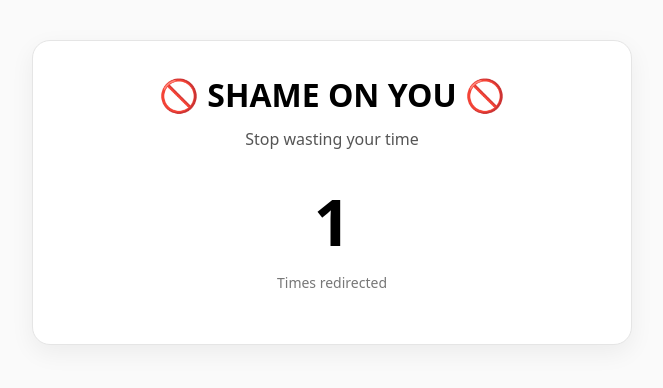
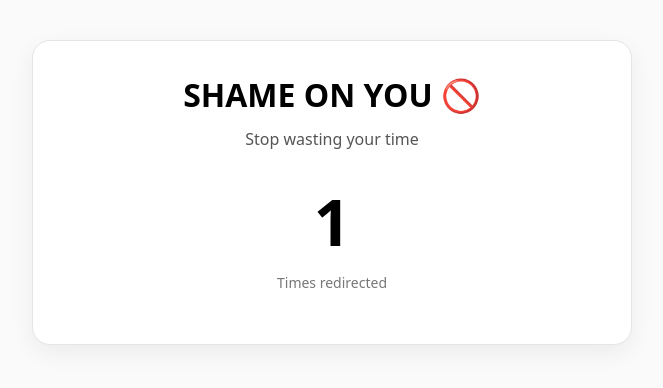
Before and after one commit to jennapark86/blocksite-redirect, a plain HTML site: page index.html in a window 1280 px wide. Shown: the whole page, without its empty margins (308-971 px from the left). Drawn offline with Linux system fonts and the light colour scheme.

Commit message:
Update index.html

```diff
--- a/index.html
+++ b/index.html
@@ -53,7 +53,7 @@
 <body>
   <div class="wrap">
     <div class="card">
-      <h1>🚫 SHAME ON YOU 🚫</h1>
+      <h1>SHAME ON YOU 🚫</h1>
       <div class="muted">Stop wasting your time</div>
 
       <div class="num" id="count">0</div>
```
